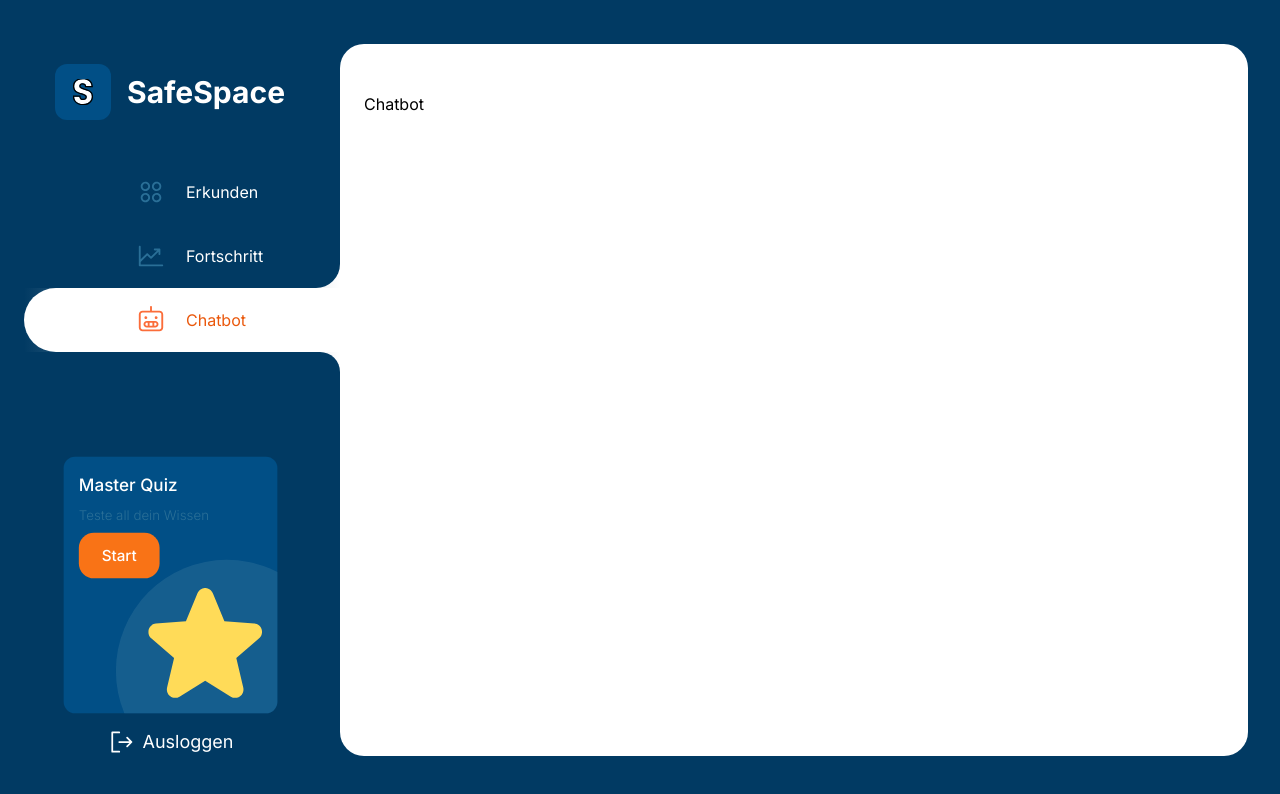
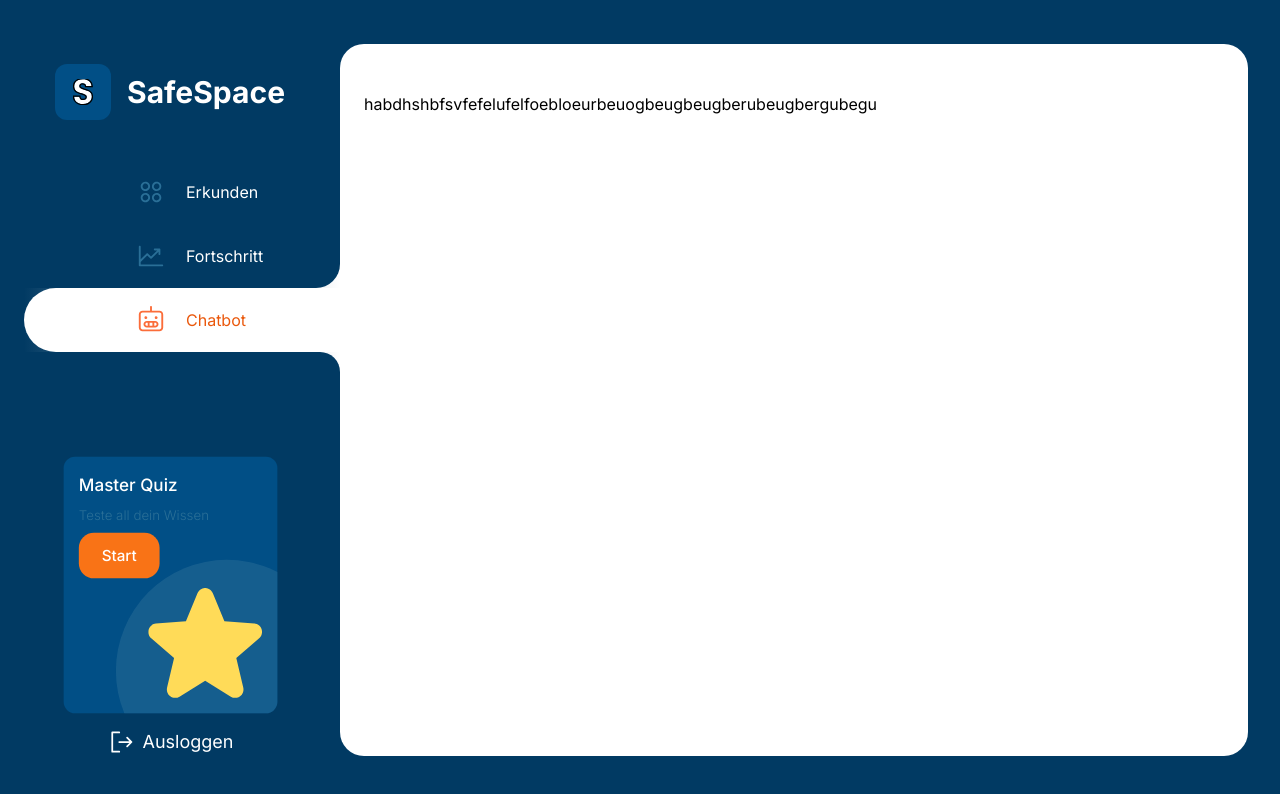
Before and after one commit to uwumarogie/ITBL-Datenschutz, a Next.js app: page /chatbot in a window 1280 px wide. Shown: the top 794 px of the page. Built offline with nearby package versions, Linux system fonts and the light colour scheme; sample sign-in values are in the browser's storage.

Commit message:
test: netlify

```diff
--- a/src/app/(safespace)/chatbot/page.tsx
+++ b/src/app/(safespace)/chatbot/page.tsx
@@ -2,5 +2,5 @@
 import { PrivacyQuiz } from "@/components/privacy-quiz";
 
 export default function Chatbot() {
-  return <div className="p-6">Chatbot</div>;
+  return <div className="p-6">habdhshbfsvfefelufelfoebloeurbeuogbeugbeugberubeugbergubegu</div>;
 }
```
